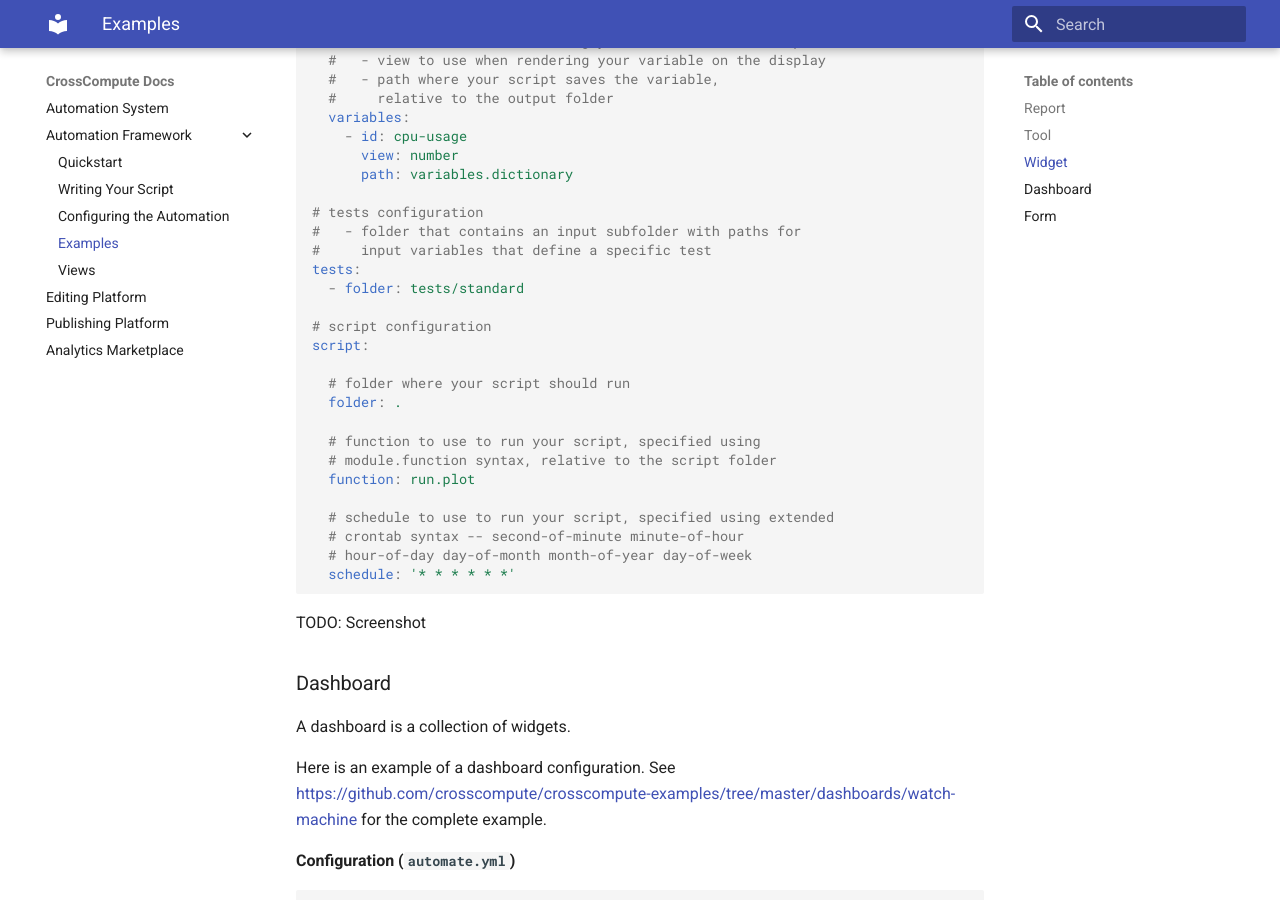
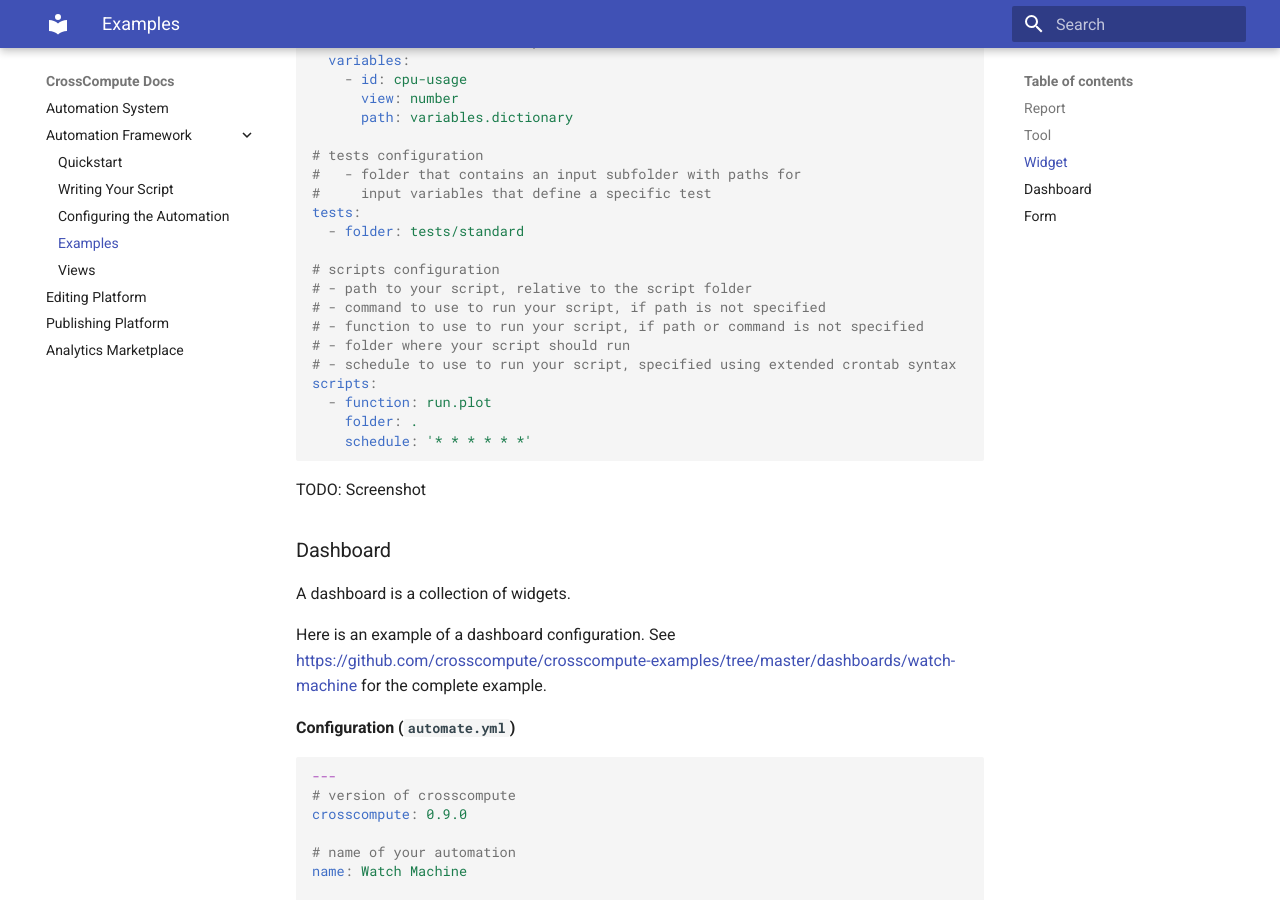
Before and after one commit to crosscompute/crosscompute-docs, an MkDocs documentation site: the page built from docs/automation-framework/examples.md, in a window 1280 px wide and 900 px high, scrolled down 4480 px. Built offline with MkDocs 1.6.1 and Material for MkDocs 9.7.7, drawn with Linux system fonts in a browser that asks for light colours; some of the changed text lies outside the part shown.

Commit message:
Document support for scripts > path and reference > folder

````diff
--- a/docs/automation-framework/examples.md
+++ b/docs/automation-framework/examples.md
@@ -74,14 +74,13 @@
   - folder: batches/base-e
   - folder: batches/base-10
 
-# script configuration
-script:
-
-  # folder where your script should run
-  folder: .
-
-  # command to use to run your script
-  command: python -c "$(jupyter nbconvert run.ipynb --to script --stdout)"
+# scripts configuration
+# - path to your script, relative to the script folder
+# - command to use to run your script, if path is not specified
+# - folder where your script should run
+scripts:
+  - path: run.ipynb
+    folder: .
 
 # repository configuration
 repository:
@@ -180,14 +179,12 @@
   - folder: tests/integers
   - folder: tests/floats
 
-# script configuration
-script:
-
-  # folder where your script should run
-  folder: .
-
-  # command to use to run your script
-  command: python run.py {input_folder} {output_folder}
+# scripts configuration
+# - command to use to run your script
+# - folder where your script should run
+scripts:
+  - command: python run.py {input_folder} {output_folder}
+    folder: .
 ```
 
 TODO: Screenshot
@@ -230,20 +227,16 @@
 tests:
   - folder: tests/standard
 
-# script configuration
-script:
-
-  # folder where your script should run
-  folder: .
-
-  # function to use to run your script, specified using
-  # module.function syntax, relative to the script folder
-  function: run.plot
-
-  # schedule to use to run your script, specified using extended
-  # crontab syntax -- second-of-minute minute-of-hour
-  # hour-of-day day-of-month month-of-year day-of-week
-  schedule: '* * * * * *'
+# scripts configuration
+# - path to your script, relative to the script folder
+# - command to use to run your script, if path is not specified
+# - function to use to run your script, if path or command is not specified
+# - folder where your script should run
+# - schedule to use to run your script, specified using extended crontab syntax
+scripts:
+  - function: run.plot
+    folder: .
+    schedule: '* * * * * *'
 ```
 
 TODO: Screenshot
@@ -356,14 +349,12 @@
 tests:
   - folder: tests/standard
 
-# script configuration
-script:
-
-  # folder where your script should run
-  folder: .
-
-  # command to use to run your script
-  command: python -c "$(jupyter nbconvert run.ipynb --to script --stdout)"
+# scripts configuration
+# - path to your script, relative to the script folder
+# - folder where your script should run
+scripts:
+  - path: run.ipynb
+    folder: .
 ```
 
 **Template (`ask.ipynb`)**
--- a/mkdocs.yml
+++ b/mkdocs.yml
@@ -1,3 +1,4 @@
+---
 site_name: CrossCompute Docs
 theme: material
 nav:
````
Also changed, not shown: docs/automation-framework/configuration.md (+16 -13 lines), docs/automation-framework/script.md (+18 -24 lines), docs/automation-framework/views/README.md (+0 -1 lines).
